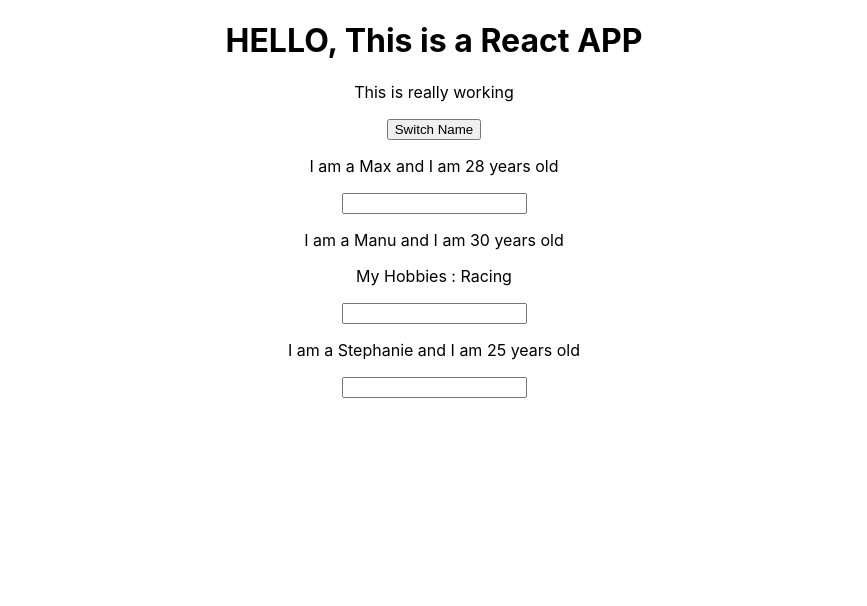
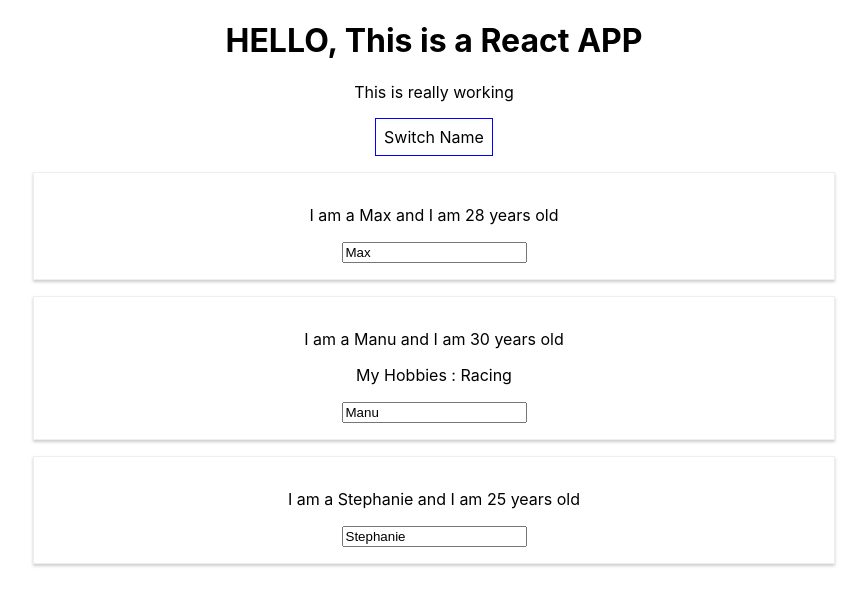
Before and after one commit to JyothiTurpu/react-components, a React (Create React App) app: page / in a window 1280 px wide. Shown: the top 606 px of the page, without its empty margins (206-1073 px from the left). Built offline with nearby package versions, Linux system fonts and the light colour scheme.

Commit message:
Two way binding

```diff
--- a/src/App.js
+++ b/src/App.js
@@ -33,11 +33,20 @@ class App extends Component {
   }
 
   render() {
+    const style = {
+      backgroundColor: 'white',
+      font: 'inherit',
+      border: '1px solid blue',
+      padding: '8px',
+      cursor: 'pointer'
+    };
+
     return (
       <div className="App">
         <h1>HELLO, This is a React APP</h1>
         <p>This is really working</p>
-        <button onClick={this.switchNameHandler.bind(this,'Maximillian!!!')}>Switch Name</button>
+        <button onClick={this.switchNameHandler.bind(this,'Maximillian!!!')}
+        style={style}>Switch Name</button>
         <Person name={this.state.persons[0].name} age={this.state.persons[0].age}/>
         <Person name={this.state.persons[1].name} age={this.state.persons[1].age} click={this.switchNameHandler.bind(this,'MAXIMILLAN')} changed={this.nameChangedHandler}>My Hobbies : Racing</Person>
         <Person name={this.state.persons[2].name} age={this.state.persons[2].age}/>
--- /dev/null
+++ b/src/Person/Person.css
@@ -0,0 +1,8 @@
+.Person {
+  width: 60%;
+  margin: 16px auto;
+  border: 1px solid #eee;
+  box-shadow: 0 2px 3px #ccc;
+  padding: 16px;
+  text-align: center;
+}
--- a/src/Person/Person.js
+++ b/src/Person/Person.js
@@ -1,12 +1,12 @@
 import React from 'react';
-
+import './Person.css';
 
 const person = (props) => {
   return (
-    <div>
+    <div className="Person">
     <p onClick={props.click}>I am a {props.name} and I am {props.age} years old</p>
     <p>{props.children}</p>
-    <input type="text" onChange={props.changed}/>
+    <input type="text" onChange={props.changed} value={props.name}/>
     </div>
   );
 };
```
